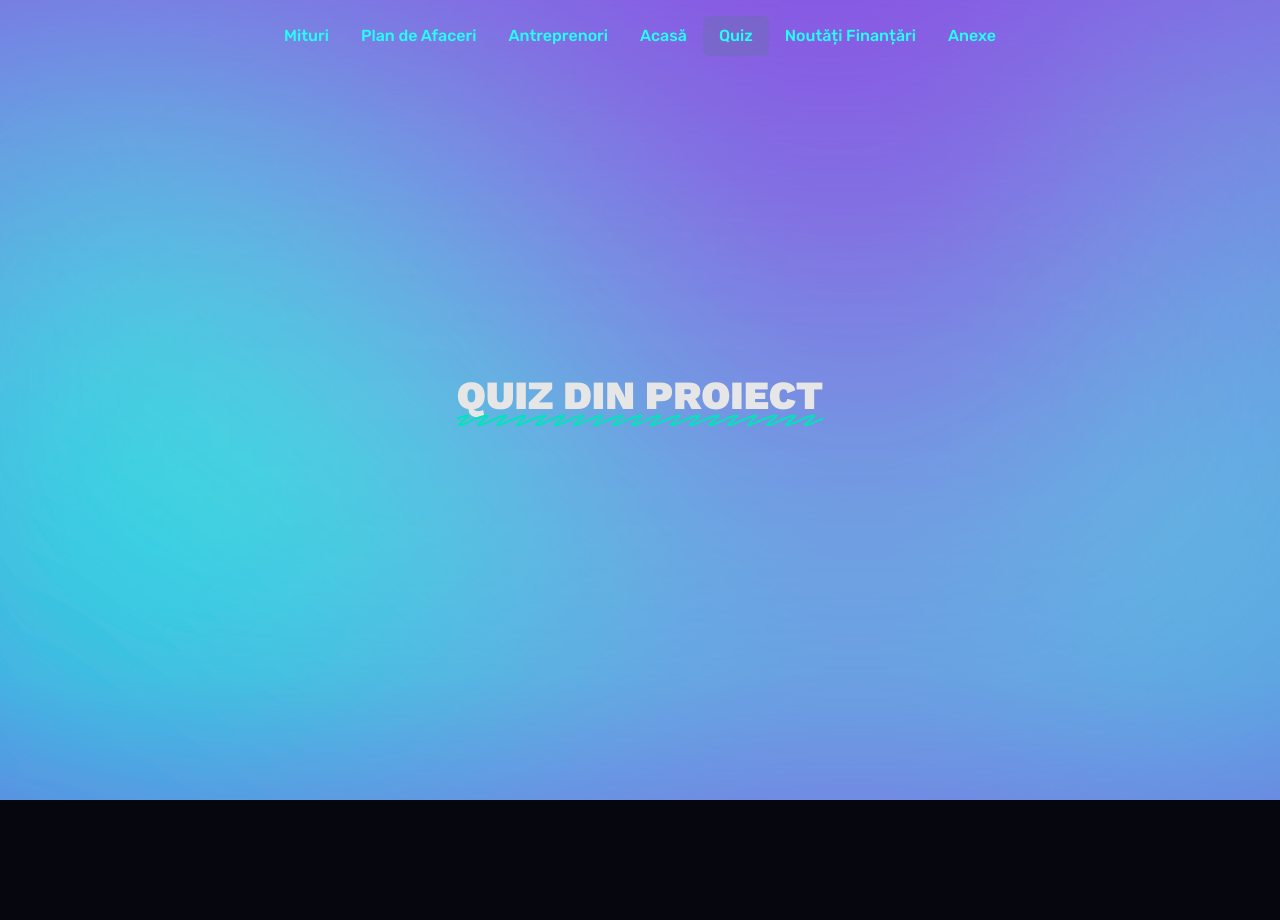
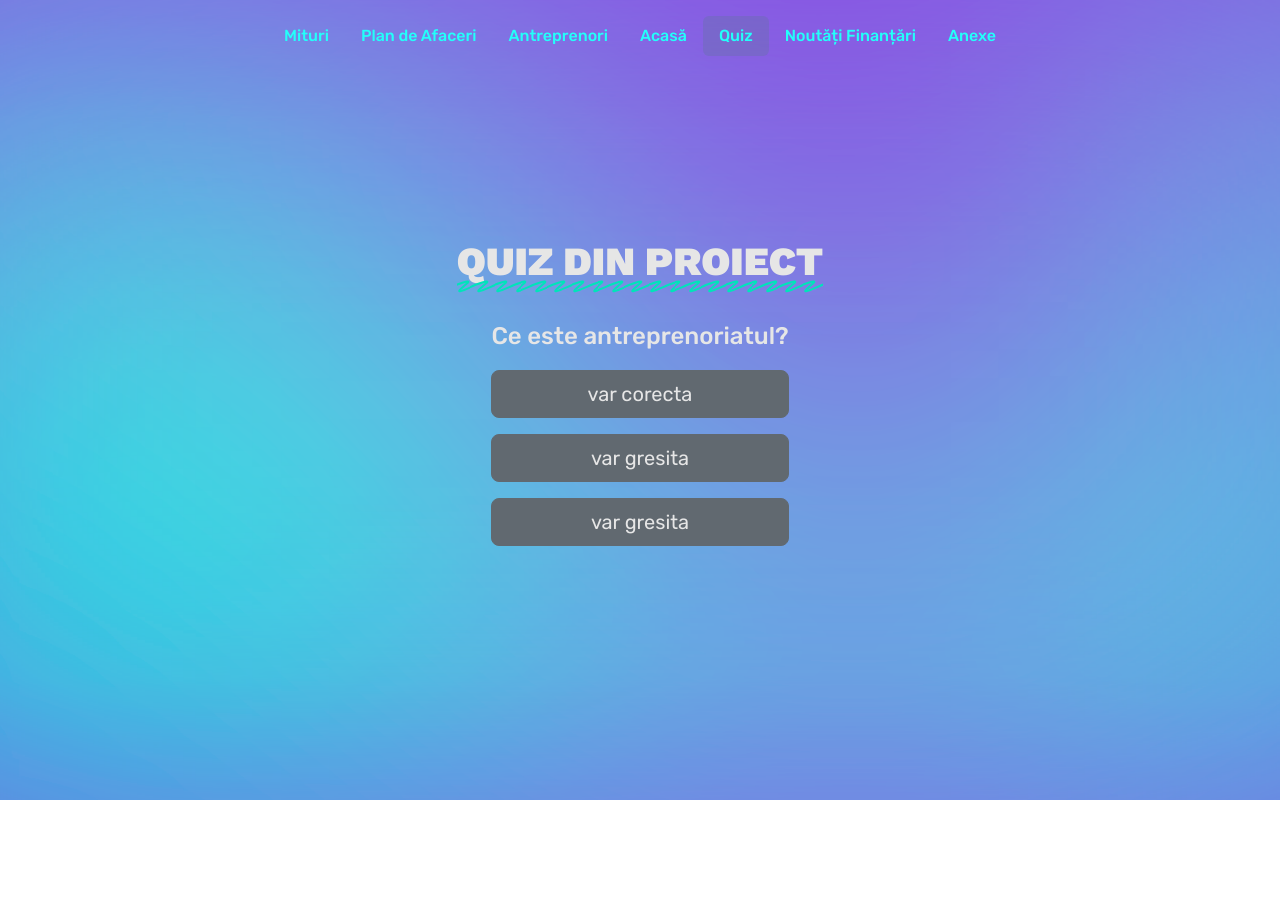
Before and after one commit to andreifrintu/websites-competition, a PHP site: page /quiz.html in a window 1280 px wide. Run offline with PHP 8.4, Linux system fonts and the light colour scheme.

Commit message:
quiz foundation

```diff
--- a/quiz.html
+++ b/quiz.html
@@ -8,7 +8,7 @@
     <link rel="stylesheet" href="https://cdn.jsdelivr.net/npm/bootstrap@5.3.2/dist/css/bootstrap.min.css">
     <script src="https://ajax.googleapis.com/ajax/libs/jquery/3.7.1/jquery.min.js"></script>
 </head>
-<body class="bg-dark-blue overflow-y-hidden">
+<body class="overflow-y-hidden">
 
     <nav class="navbar navbar-expand-lg fixed-top">
         <header class="d-flex justify-content-center w-100 mt-2 mb-2">
@@ -24,9 +24,15 @@
         </header>
     </nav>
 
-    <section class="w-100 vh-90 bg-quiz d-flex align-items-center justify-content-center">
+    <section class="w-100 vh-90 bg-quiz d-flex align-items-center justify-content-center flex-column">
         <h1 class="text-center"><span class="fancy mb-5 text-white fs-1">Quiz din proiect</span></h1>
-
+        <div class="container-intrebare">
+            <p id="intrebare" class="mt-4 fs-4 text-white">Ce este antreprenoriatul?</p>
+                <p id="varianta_1"><button onclick="Answer(1)" id="varianta-corecta" class="btn btn-secondary w-100 btn-lg">var corecta</button></p>
+                <p id="varianta_2"><button onclick="Answer(2)" id="varianta-gresita-2" class="btn btn-secondary w-100 btn-lg">var gresita</button></p>
+                <p id="varianta_3"><button onclick="Answer(3)" id="varianta-gresita-3" class="btn btn-secondary w-100 btn-lg">var gresita</button></p>
+        </div>
+        <button id="continuare" class="gradient-border btn btn-lg btn-accent w-50 d-none fs-5 mt-3" onclick="NextQuestion()">Întrebarea următoare</button>
     </section>
 
     <div class="invisible py-5">.</div>
--- a/static/scripts.js
+++ b/static/scripts.js
@@ -1,7 +1,6 @@
 var fullURL = new URL(document.currentScript.src);
 var paramsURL = fullURL.searchParams;
 var page = paramsURL.get('page');
-
 
 if (page != 'quiz') {
     $(document).ready(function() {
@@ -23,5 +22,22 @@ if (page != 'quiz') {
 
         checkScrollPosition();
     });
-    console.log("test")
 }
+else {
+    function Answer(id) {
+        if (id == 1) {
+            $('#varianta-corecta').removeClass('btn-secondary');
+            $('#varianta-corecta').addClass('btn-success');
+            $('#continuare').removeClass('d-none');
+            $('#continuare').addClass('d-block');
+        }
+        else if (id == 2) {
+            $('#varianta-gresita-2').removeClass('btn-secondary');
+            $('#varianta-gresita-2').addClass('btn-danger');
+        }
+        else {
+            $('#varianta-gresita-3').removeClass('btn-secondary');
+            $('#varianta-gresita-3').addClass('btn-danger');
+        }
+    }
+}
--- a/static/styles.css
+++ b/static/styles.css
@@ -14,8 +14,8 @@
     transition: .2s;
 }
 ::selection {
-    background: var(--accent);
-    color: white;
+    background: var(--accent) !important;
+    color: white !important;
 }
 h1 {
     font-family: 'Work Sans', sans-serif;
```
